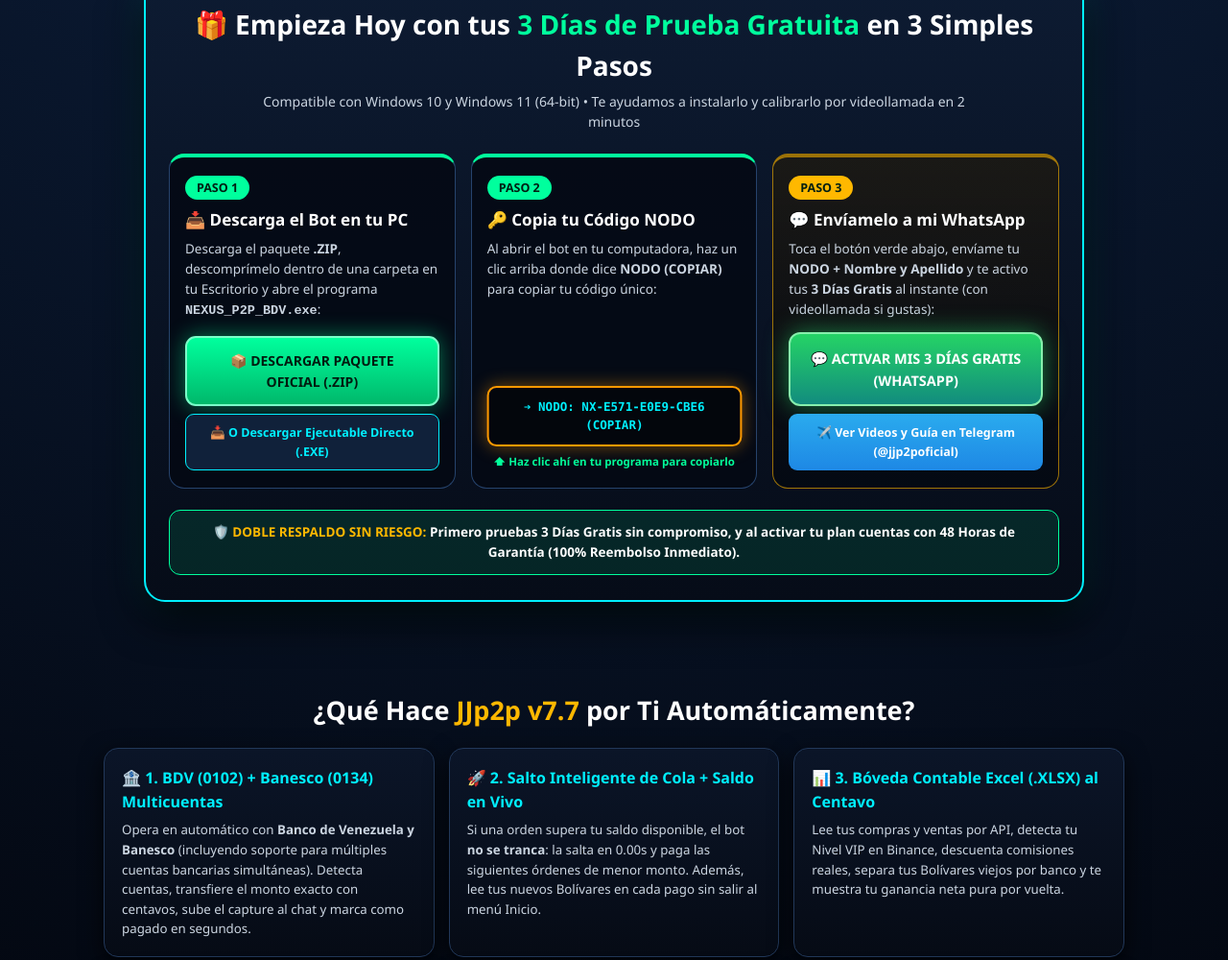
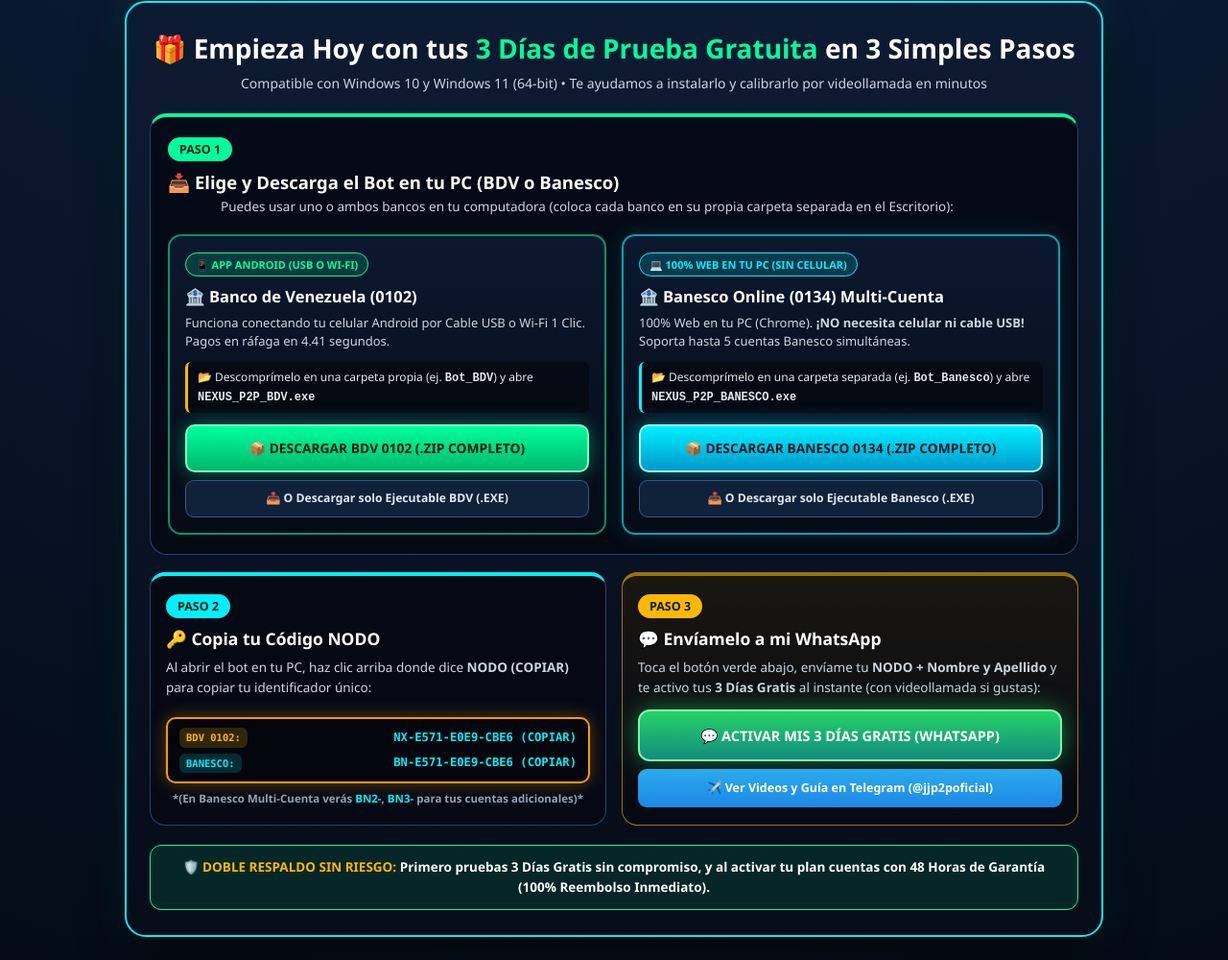
Before and after one commit to jjp2poficial/jjp2p, a plain HTML site: page index.html in a window 1280 px wide. Shown: the part 657-1657 px from the top of the page at 96% size. Drawn offline with Linux system fonts and the light colour scheme.

Commit message:
Update index.html

```diff
--- a/index.html
+++ b/index.html
@@ -10,7 +10,7 @@
   <script>
     const VERSION_OFICIAL_WEB = "7.7";
   </script>
-  <title>JJp2p // QUANTUM P2P CORE v7.6 — BDV + BANESCO MULTICUENTAS</title>
+  <title>JJp2p // QUANTUM P2P CORE v7.7 — BDV (0102) + BANESCO (0134) MULTICUENTAS</title>
   <style>
     :root {
       --bg-dark: #02050b;
@@ -79,7 +79,7 @@
       box-shadow: 0 0 16px rgba(37,211,102,0.4);
     }
 
-    /* HERO PRINCIPAL (TODO EN LA PRIMERA PANTALLA) */
+    /* HERO PRINCIPAL */
     .hero { padding: 26px 0 24px 0; text-align: center; }
     .top-badges { display: flex; justify-content: center; gap: 10px; flex-wrap: wrap; margin-bottom: 14px; }
     .badge-banks {
@@ -111,14 +111,14 @@
     }
     .hero h1 span { color: var(--cyan); }
     .hero p {
-      max-width: 780px;
+      max-width: 820px;
       margin: 0 auto 18px auto;
       font-size: clamp(14px, 2vw, 16px);
       color: #cbd5e1;
     }
 
     /* ==========================================================================
-       🤖 ESFERA 3D DE EVA
+       🤖 ESFERA 3D DE EVA (INTACTA)
        ========================================================================== */
     .eva-center-wrap {
       display: flex;
@@ -275,21 +275,21 @@
     }
 
     /* ==========================================================================
-       🚀 CAJA PRINCIPAL ARRIBA: 3 PASOS PARA ACTIVAR TUS 3 DÍAS GRATIS AHORA MISMO
+       🚀 PANEL PRINCIPAL ARRIBA: PASO 1 (BDV vs BANESCO) + PASO 2 Y 3
        ========================================================================== */
     .quick-start-panel {
       background: linear-gradient(180deg, #0d1b32 0%, #060c18 100%);
       border: 2.5px solid var(--cyan);
       border-radius: 22px;
       padding: 26px 24px;
-      max-width: 980px;
+      max-width: 1020px;
       margin: 0 auto 28px auto;
       box-shadow: 0 16px 45px rgba(0,0,0,0.92), 0 0 35px rgba(0, 240, 255, 0.18);
       text-align: left;
     }
     .qs-header {
       text-align: center;
-      margin-bottom: 22px;
+      margin-bottom: 20px;
     }
     .qs-header h2 {
       font-size: clamp(20px, 3.4vw, 28px);
@@ -303,16 +303,90 @@
       margin-top: 4px;
     }
 
+    /* CAJA PASO 1: DESCARGAS SEPARADAS POR BANCO */
+    .step1-container {
+      background: rgba(4, 9, 19, 0.88);
+      border: 1.5px solid #26436c;
+      border-top: 4px solid var(--emerald);
+      border-radius: 18px;
+      padding: 20px 18px;
+      margin-bottom: 18px;
+    }
+    .step1-head {
+      margin-bottom: 14px;
+    }
+    .step1-head h3 {
+      font-size: 18.5px;
+      color: #fff;
+      font-weight: 900;
+    }
+    .step1-head p {
+      font-size: 13.5px;
+      color: #cbd5e1;
+    }
+    .banks-dl-grid {
+      display: grid;
+      grid-template-columns: repeat(auto-fit, minmax(295px, 1fr));
+      gap: 16px;
+    }
+    .bank-dl-card {
+      background: linear-gradient(180deg, #0b182e 0%, #050b16 100%);
+      border: 2px solid #244673;
+      border-radius: 14px;
+      padding: 16px;
+      display: flex;
+      flex-direction: column;
+      justify-content: space-between;
+    }
+    .bank-dl-card.bdv-card {
+      border-color: rgba(0, 255, 157, 0.55);
+    }
+    .bank-dl-card.banesco-card {
+      border-color: rgba(0, 240, 255, 0.65);
+      box-shadow: 0 0 24px rgba(0, 240, 255, 0.12);
+    }
+    .bank-tag {
+      display: inline-block;
+      font-size: 11px;
+      font-weight: 900;
+      padding: 3px 10px;
+      border-radius: 20px;
+      margin-bottom: 8px;
+      width: fit-content;
+    }
+    .bank-dl-card h4 {
+      font-size: 16.5px;
+      color: #fff;
+      font-weight: 900;
+      margin-bottom: 6px;
+    }
+    .bank-dl-card p {
+      font-size: 13px;
+      color: #cbd5e1;
+      margin-bottom: 12px;
+      line-height: 1.45;
+    }
+    .folder-hint {
+      background: rgba(0, 0, 0, 0.45);
+      border-left: 3px solid var(--amber);
+      padding: 7px 10px;
+      border-radius: 6px;
+      font-size: 12px;
+      color: #e2e8f0;
+      margin-bottom: 12px;
+    }
+
+    /* FILA INFERIOR: PASO 2 Y PASO 3 */
     .qs-steps-row {
       display: grid;
-      grid-template-columns: repeat(auto-fit, minmax(275px, 1fr));
+      grid-template-columns: repeat(auto-fit, minmax(295px, 1fr));
       gap: 16px;
-      margin-bottom: 22px;
+      margin-bottom: 20px;
     }
     .qs-step-box {
-      background: rgba(4, 9, 19, 0.85);
+      background: rgba(4, 9, 19, 0.88);
       border: 1.5px solid #26436c;
-      border-top: 4px solid var(--emerald);
+      border-top: 4px solid var(--cyan);
       border-radius: 16px;
       padding: 18px 16px;
       display: flex;
@@ -336,7 +410,7 @@
       width: fit-content;
     }
     .qs-step-box h3 {
-      font-size: 17px;
+      font-size: 17.5px;
       color: #fff;
       font-weight: 900;
       margin-bottom: 6px;
@@ -344,7 +418,7 @@
     .qs-step-box p {
       font-size: 13.5px;
       color: #cbd5e1;
-      margin-bottom: 14px;
+      margin-bottom: 12px;
     }
 
     /* BOTONES GRANDES DE ACCIÓN INMEDIATA */
@@ -352,30 +426,39 @@
       width: 100%;
       background: linear-gradient(180deg, #00ff9d 0%, #00b86b 100%);
       color: #021c10;
-      padding: 13px 16px;
-      border-radius: 11px;
-      font-size: 14px;
+      padding: 12px 14px;
+      border-radius: 10px;
+      font-size: 13.8px;
       font-weight: 900;
       border: 2px solid #7affc9;
-      box-shadow: 0 0 22px rgba(0,255,157,0.45);
+      box-shadow: 0 0 20px rgba(0,255,157,0.4);
       text-align: center;
       display: block;
       margin-bottom: 8px;
       transition: 0.2s;
     }
-    .btn-action-zip:hover { transform: translateY(-2px); box-shadow: 0 0 32px rgba(0,255,157,0.8); }
+    .btn-action-zip:hover { transform: translateY(-2px); box-shadow: 0 0 30px rgba(0,255,157,0.75); }
+    .btn-action-zip.banesco-zip {
+      background: linear-gradient(180deg, #00f0ff 0%, #0099cc 100%);
+      color: #011926;
+      border-color: #99f9ff;
+      box-shadow: 0 0 20px rgba(0,240,255,0.45);
+    }
+    .btn-action-zip.banesco-zip:hover { box-shadow: 0 0 30px rgba(0,240,255,0.8); }
     .btn-action-exe {
       width: 100%;
       background: #10213a;
-      color: var(--cyan);
+      color: #e2e8f0;
       padding: 9px 12px;
       border-radius: 9px;
-      font-size: 12.5px;
+      font-size: 12.2px;
       font-weight: 800;
-      border: 1.5px solid var(--cyan);
+      border: 1.5px solid #355886;
       text-align: center;
       display: block;
+      transition: 0.2s;
     }
+    .btn-action-exe:hover { border-color: var(--cyan); color: #fff; }
     .btn-action-wa {
       width: 100%;
       background: linear-gradient(180deg, #25d366 0%, #128c7e 100%);
@@ -404,23 +487,35 @@
       display: block;
     }
 
-    /* MINI MOCKUP DEL NODO ADENTRO DEL PASO 2 */
+    /* MOCKUP DOBLE DEL NODO ADENTRO DEL PASO 2 */
     .nodo-mini-mock {
       background: #03060c;
       border: 2px solid #ff9900;
       border-radius: 10px;
-      padding: 10px 12px;
+      padding: 9px 12px;
       font-family: Consolas, monospace;
-      font-size: 12.5px;
+      font-size: 12.2px;
       color: var(--cyan);
       font-weight: 900;
-      text-align: center;
-      box-shadow: 0 0 18px rgba(255, 153, 0, 0.45);
-      animation: pulseNodoBox 1.8s infinite;
+      text-align: left;
+      box-shadow: 0 0 18px rgba(255, 153, 0, 0.35);
+      display: grid;
+      gap: 6px;
     }
-    @keyframes pulseNodoBox {
-      0%, 100% { transform: scale(1); }
-      50% { transform: scale(1.02); }
+    .nodo-row-item {
+      display: flex;
+      justify-content: space-between;
+      align-items: center;
+      gap: 6px;
+      flex-wrap: wrap;
+    }
+    .nodo-bank-pill {
+      background: rgba(255, 184, 0, 0.18);
+      color: var(--amber);
+      padding: 2px 7px;
+      border-radius: 6px;
+      font-size: 10.5px;
+      font-weight: 900;
     }
 
     .qs-bottom-bar {
@@ -584,7 +679,7 @@
       <div class="brand">
         <div class="brand-dot"></div>
         <div>
-          <span class="brand-title">JJp2p // QUANTUM P2P CORE <span class="ver-auto">v7.6</span></span>
+          <span class="brand-title">JJp2p // QUANTUM P2P CORE <span class="ver-auto">v7.7</span></span>
           <span class="brand-sub">Creador Oficial: Jimmy Rojas (+58 414-7744352)</span>
         </div>
       </div>
@@ -600,11 +695,11 @@
 
   <header class="hero container">
     <div class="top-badges">
-      <span class="badge-banks">🏦 ACTIVO: BANCO DE VENEZUELA (0102) + BANESCO (0134) MULTICUENTAS</span>
+      <span class="badge-banks">🏦 ACTIVO: BANCO DE VENEZUELA (0102) + BANESCO (0134) MULTI-CUENTA</span>
       <span class="badge-trial">🎁 3 DÍAS DE PRUEBA GRATIS + 🛡️ 48H DE GARANTÍA</span>
     </div>
-    <h1>Automatiza tus Pagos de Binance P2P en <span>4.41 Segundos</span><br>con <span>BDV + Banesco + Excel Contable</span></h1>
-    <p>Opera 100% por API Directa Oficial (Cero Tampermonkey). Paga, sube el capture al chat, marca como pagado, salta órdenes sin saldo en 0.00s y arma tu Excel (<code>.XLSX</code>) exacto al centavo.</p>
+    <h1>Automatiza tus Pagos de Binance P2P en <span>4.41 Segundos</span><br>con <span>BDV (0102) + Banesco (0134) + Excel Contable</span></h1>
+    <p>Opera 100% por API Directa Oficial (Cero Tampermonkey). Paga en BDV o Banesco Online Multi-Cuenta, sube el capture al chat, marca como pagado, salta órdenes sin saldo en 0.00s y arma tu Excel (<code>.XLSX</code>) exacto al centavo.</p>
 
     <!-- ESFERA 3D DE EVA -->
     <div class="eva-center-wrap">
@@ -628,41 +723,85 @@
     <div id="empezar" class="quick-start-panel">
       <div class="qs-header">
         <h2>🎁 Empieza Hoy con tus <span>3 Días de Prueba Gratuita</span> en 3 Simples Pasos</h2>
-        <p>Compatible con Windows 10 y Windows 11 (64-bit) • Te ayudamos a instalarlo y calibrarlo por videollamada en 2 minutos</p>
+        <p>Compatible con Windows 10 y Windows 11 (64-bit) • Te ayudamos a instalarlo y calibrarlo por videollamada en minutos</p>
       </div>
 
-      <div class="qs-steps-row">
+      <!-- PASO 1: DESCARGAS SEPARADAS BDV Y BANESCO -->
+      <div class="step1-container">
+        <div class="step1-head">
+          <span class="qs-badge">PASO 1</span>
+          <h3>📥 Elige y Descarga el Bot en tu PC (BDV o Banesco)</h3>
+          <p>Puedes usar uno o ambos bancos en tu computadora (coloca cada banco en su propia carpeta separada en el Escritorio):</p>
+        </div>
 
-        <!-- PASO 1: DESCARGAR -->
-        <div class="qs-step-box">
+        <div class="banks-dl-grid">
+
+          <!-- BLOQUE A: BANCO DE VENEZUELA (0102) -->
+          <div class="bank-dl-card bdv-card">
             <div>
-            <span class="qs-badge">PASO 1</span>
-            <h3>📥 Descarga el Bot en tu PC</h3>
-            <p>Descarga el paquete <b>.ZIP</b>, descomprímelo dentro de una carpeta en tu Escritorio y abre el programa <b><code>NEXUS_P2P_BDV.exe</code></b>:</p>
+              <span class="bank-tag" style="background:rgba(0,255,157,0.16);color:var(--emerald);border:1px solid var(--emerald);">📱 APP ANDROID (USB O WI-FI)</span>
+              <h4>🏦 Banco de Venezuela (0102)</h4>
+              <p>Funciona conectando tu celular Android por Cable USB o Wi-Fi 1 Clic. Pagos en ráfaga en 4.41 segundos.</p>
+              <div class="folder-hint">
+                📂 Descomprímelo en una carpeta propia (ej. <b><code>Bot_BDV</code></b>) y abre <b><code>NEXUS_P2P_BDV.exe</code></b>
+              </div>
             </div>
             <div>
               <a href="https://github.com/jjp2poficial/jjp2p/releases/latest/download/NEXUS_P2P_BDV_Descargable.zip" class="btn-action-zip">
-              📦 DESCARGAR PAQUETE OFICIAL (.ZIP)
+                📦 DESCARGAR BDV 0102 (.ZIP COMPLETO)
               </a>
               <a href="https://github.com/jjp2poficial/jjp2p/releases/latest/download/NEXUS_P2P_BDV.exe" class="btn-action-exe">
-              📥 O Descargar Ejecutable Directo (.EXE)
+                📥 O Descargar solo Ejecutable BDV (.EXE)
               </a>
             </div>
           </div>
 
+          <!-- BLOQUE B: BANESCO ONLINE (0134) MULTI-CUENTA -->
+          <div class="bank-dl-card banesco-card">
+            <div>
+              <span class="bank-tag" style="background:rgba(0,240,255,0.16);color:var(--cyan);border:1px solid var(--cyan);">💻 100% WEB EN TU PC (SIN CELULAR)</span>
+              <h4>🏦 Banesco Online (0134) Multi-Cuenta</h4>
+              <p>100% Web en tu PC (Chrome). <b>¡NO necesita celular ni cable USB!</b> Soporta hasta 5 cuentas Banesco simultáneas.</p>
+              <div class="folder-hint" style="border-left-color:var(--cyan);">
+                📂 Descomprímelo en una carpeta separada (ej. <b><code>Bot_Banesco</code></b>) y abre <b><code>NEXUS_P2P_BANESCO.exe</code></b>
+              </div>
+            </div>
+            <div>
+              <a href="https://github.com/jjp2poficial/jjp2p/releases/latest/download/NEXUS_P2P_BANESCO_Descargable.zip" class="btn-action-zip banesco-zip">
+                📦 DESCARGAR BANESCO 0134 (.ZIP COMPLETO)
+              </a>
+              <a href="https://github.com/jjp2poficial/jjp2p/releases/latest/download/NEXUS_P2P_BANESCO.exe" class="btn-action-exe">
+                📥 O Descargar solo Ejecutable Banesco (.EXE)
+              </a>
+            </div>
+          </div>
+
+        </div>
+      </div>
+
+      <!-- FILA PASO 2 Y PASO 3 -->
+      <div class="qs-steps-row">
+
         <!-- PASO 2: COPIAR NODO -->
         <div class="qs-step-box">
           <div>
-            <span class="qs-badge">PASO 2</span>
+            <span class="qs-badge" style="background:var(--cyan);">PASO 2</span>
             <h3>🔑 Copia tu Código NODO</h3>
-            <p>Al abrir el bot en tu computadora, haz un clic arriba donde dice <b>NODO (COPIAR)</b> para copiar tu código único:</p>
+            <p>Al abrir el bot en tu PC, haz clic arriba donde dice <b>NODO (COPIAR)</b> para copiar tu identificador único:</p>
           </div>
           <div>
             <div class="nodo-mini-mock">
-              ➔ NODO: NX-E571-E0E9-CBE6 (COPIAR)
+              <div class="nodo-row-item">
+                <span class="nodo-bank-pill">BDV 0102:</span>
+                <span>NX-E571-E0E9-CBE6 (COPIAR)</span>
               </div>
-            <div style="text-align:center;font-size:11.5px;color:#00ff9d;font-weight:800;margin-top:8px;">
-              ⬆ Haz clic ahí en tu programa para copiarlo
+              <div class="nodo-row-item">
+                <span class="nodo-bank-pill" style="color:var(--cyan);background:rgba(0,240,255,0.16);">BANESCO:</span>
+                <span>BN-E571-E0E9-CBE6 (COPIAR)</span>
+              </div>
+            </div>
+            <div style="text-align:center;font-size:11.5px;color:#94a3b8;font-weight:700;margin-top:7px;">
+              *(En Banesco Multi-Cuenta verás <b style="color:var(--cyan);">BN2-</b>, <b style="color:var(--cyan);">BN3-</b> para tus cuentas adicionales)*
             </div>
           </div>
         </div>
@@ -696,23 +835,23 @@
        ⚡ SECCIÓN RESUMIDA DE FUNCIONES (BDV + BANESCO MULTICUENTAS + INTERNACIONAL)
        ========================================================================== -->
   <section id="funciones" class="container">
-    <h2 class="sec-title">¿Qué Hace <span>JJp2p <span class="ver-auto">v7.6</span></span> por Ti Automáticamente?</h2>
+    <h2 class="sec-title">¿Qué Hace <span>JJp2p <span class="ver-auto">v7.7</span></span> por Ti Automáticamente?</h2>
     <div class="grid-cards">
       <div class="card">
-        <h3>🏦 1. BDV (0102) + Banesco (0134) Multicuentas</h3>
-        <p>Opera en automático con <b>Banco de Venezuela y Banesco</b> (incluyendo soporte para múltiples cuentas bancarias simultáneas). Detecta cuentas, transfiere el monto exacto con centavos, sube el capture al chat y marca como pagado en segundos.</p>
+        <h3>🏦 1. BDV (0102) + Banesco (0134) Multi-Cuenta</h3>
+        <p><b>BDV (0102)</b> opera vía App Android (USB/Wi-Fi en 4.41s) y <b>Banesco (0134)</b> opera <b>100% directo en la Web desde tu PC (sin celular y soportando hasta 5 cuentas simultáneas)</b>. Transfiere el monto exacto con centavos, sube el capture al chat y marca como pagado solo.</p>
       </div>
       <div class="card">
         <h3>🚀 2. Salto Inteligente de Cola + Saldo en Vivo</h3>
-        <p>Si una orden supera tu saldo disponible, el bot <b>no se tranca</b>: la salta en 0.00s y paga las siguientes órdenes de menor monto. Además, lee tus nuevos Bolívares en cada pago sin salir al menú Inicio.</p>
+        <p>Si una orden supera tu saldo disponible, el bot <b>no se tranca</b>: la salta en 0.00s y paga las siguientes órdenes de menor monto. Además, lee tus nuevos Bolívares en cada pago automáticamente.</p>
       </div>
       <div class="card">
         <h3>📊 3. Bóveda Contable Excel (.XLSX) al Centavo</h3>
         <p>Lee tus compras y ventas por API, detecta tu Nivel VIP en Binance, descuenta comisiones reales, separa tus Bolívares viejos por banco y te muestra tu ganancia neta pura por vuelta.</p>
       </div>
       <div class="card">
-        <h3>💻 4. Ligero para Cualquier Laptop (3 Modos)</h3>
-        <p>Conecta cualquier Android por USB o Wi-Fi en 1 Clic. Incluye <b>Modo 3D WALL·E</b>, <b>Modo Lite (Sin Efectos)</b> para laptops de bajos recursos y <b>Modo Ejecutivo Pro</b>.</p>
+        <h3>💻 4. Ligero en tu PC (Con o Sin Teléfono)</h3>
+        <p><b>BDV</b> conecta cualquier Android en 1 clic (USB/Wi-Fi) y <b>Banesco</b> abre directo en Google Chrome en tu PC sin depender de teléfono. Incluye <b>Modo 3D WALL·E</b>, <b>Modo Lite</b> para laptops básicas y <b>Ejecutivo Pro</b>.</p>
       </div>
       <div class="card">
         <h3>🔒 5. Seguridad Total (0% Riesgo en tus USDT)</h3>
@@ -769,7 +908,7 @@
             Cuando creas la llave API en tu Binance, la casilla <i>"Habilitar Retiros" (Enable Withdrawals)</i> se deja <b>APAGADA</b>. Por regla oficial de Binance, es físicamente imposible retirar o mover ni un solo centavo de tus USDT.
           </div>
           <div class="proof-box">
-            <b>📱 Prueba 2 — Botón "Confirmar Monto" en tu pantalla:</b>
+            <b>📱 Prueba 2 — Botón "Confirmar Monto" en pantalla:</b>
             Puedes activar el interruptor <b>"🛡️ Confirmar Monto"</b> para que el bot llene los datos pero se detenga y te muestre la captura antes de transferir hasta que tú le des clic a aprobar.
           </div>
           <div class="proof-box">
@@ -797,7 +936,7 @@
   </section>
 
   <footer>
-    JJp2p // QUANTUM P2P CORE <span class="ver-auto">v7.6</span> — Desarrollado por Jimmy Rojas (+58 414-7744352) • <a href="https://jjp2p.com" style="color:var(--cyan);">jjp2p.com</a>
+    JJp2p // QUANTUM P2P CORE <span class="ver-auto">v7.7</span> — Desarrollado por Jimmy Rojas (+58 414-7744352) • <a href="https://jjp2p.com" style="color:var(--cyan);">jjp2p.com</a>
   </footer>
 
   <!-- BARRA FIJA INFERIOR EXCLUSIVA PARA CELULARES -->
@@ -808,15 +947,15 @@
     <a href="https://t.me/jjp2poficial" target="_blank" class="m-bar-btn" style="background:#229ed9;">
       ✈️ Telegram
     </a>
-    <a href="https://github.com/jjp2poficial/jjp2p/releases/latest/download/NEXUS_P2P_BDV_Descargable.zip" class="m-bar-btn" style="background:#00b86b;color:#011c10;">
-      📦 Descargar .ZIP
+    <a href="#empezar" class="m-bar-btn" style="background:#00b86b;color:#011c10;">
+      📦 Elegir Banco
     </a>
   </div>
 
   <script>
     (function aplicarVersionAutomaticaWeb() {
-      const vTxt = 'v' + String(VERSION_OFICIAL_WEB || '7.6').replace(/^v/i, '');
-      document.title = `JJp2p // QUANTUM P2P CORE ${vTxt} — BDV + BANESCO MULTICUENTAS`;
+      const vTxt = 'v' + String(VERSION_OFICIAL_WEB || '7.7').replace(/^v/i, '');
+      document.title = `JJp2p // QUANTUM P2P CORE ${vTxt} — BDV (0102) + BANESCO (0134) MULTICUENTAS`;
       document.querySelectorAll('.ver-auto').forEach(el => { el.textContent = vTxt; });
     })();
 
@@ -864,7 +1003,7 @@
     function interaccionEvaWeb(ev) {
       if (ev && ev.clientX) lanzarChispasSciFi(ev.clientX, ev.clientY);
       modoForzadoHasta = Date.now() + 3000;
-      const vTxt = 'v' + String(VERSION_OFICIAL_WEB || '7.6').replace(/^v/i, '');
+      const vTxt = 'v' + String(VERSION_OFICIAL_WEB || '7.7').replace(/^v/i, '');
       fijarExpresionEva('happy', `💚 EVA: ¡BDV + BANESCO ${vTxt} ACTIVO!`);
     }
 
```
Lines whose indentation alone changed are shown as unchanged.
